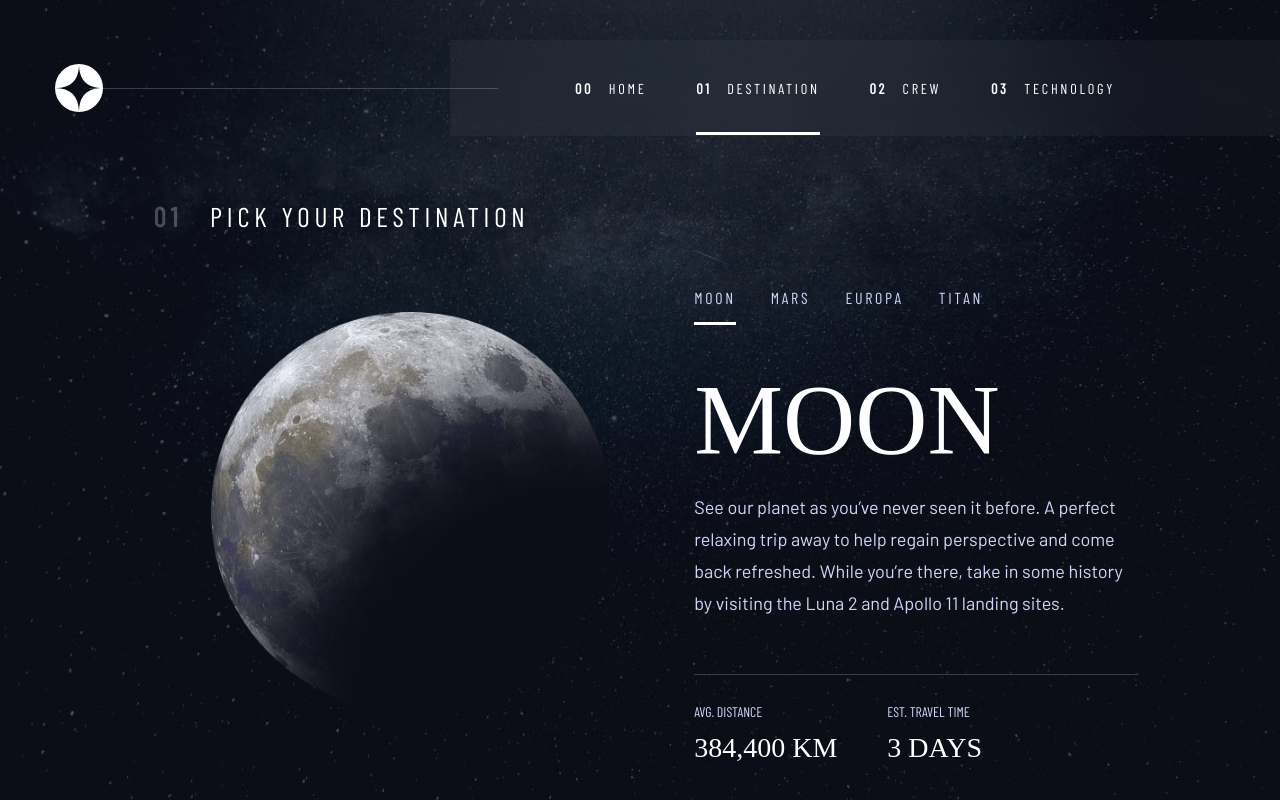
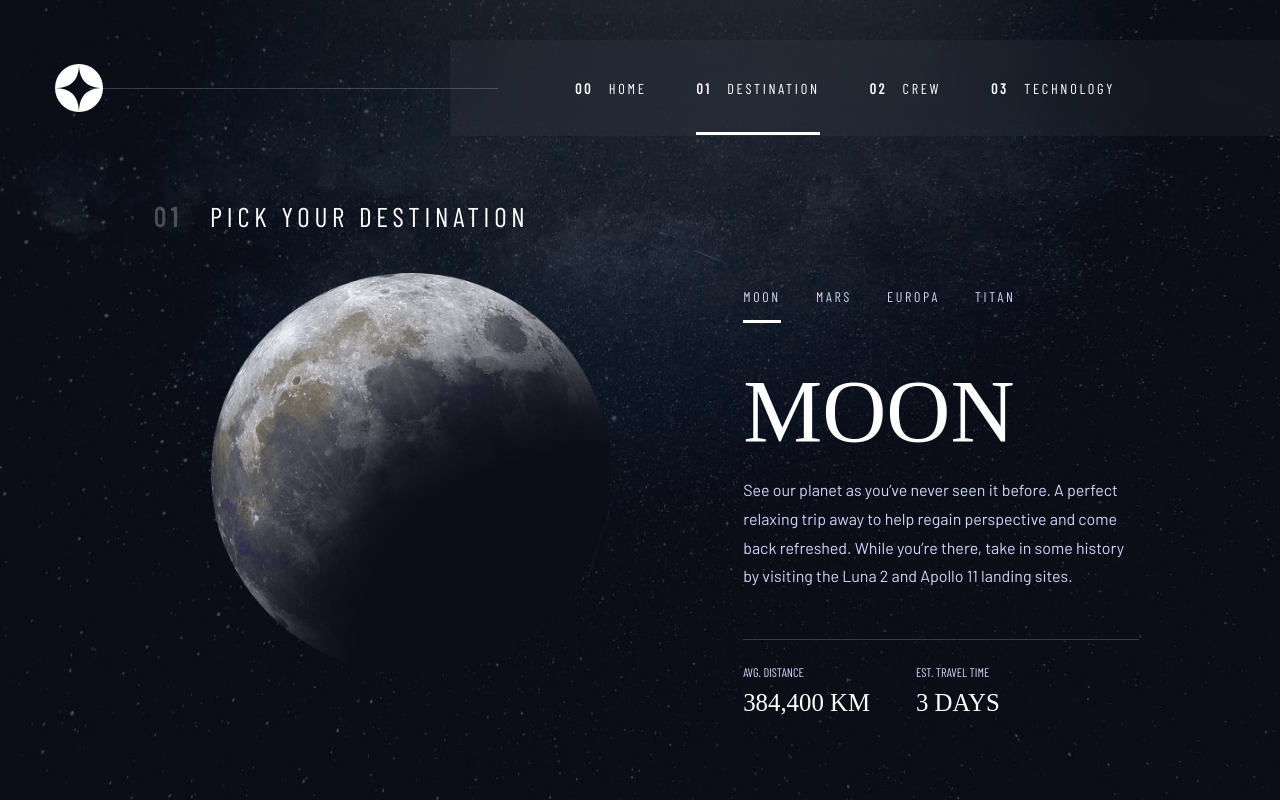
Before and after one commit to aya-94/space-tourism-frontend-mentor, a React (Create React App) app: page /destination in a window 1280 px wide. Built offline with nearby package versions, Linux system fonts and the light colour scheme; a web font is replaced by a local one.

Commit message:
destination - px to vh

```diff
--- a/src/pages/Destination.module.css
+++ b/src/pages/Destination.module.css
@@ -30,44 +30,50 @@
     background-size: 50vh;
     width: 445px;
     height: 445px;
+    align-self: flex-end;
+    margin-top: 5vh;
     margin-left: 4.5vw;
-    margin-top: 10vh;
 }
 
 .mars {
     background: url('../assets/destination/image-mars.png') no-repeat;
+    background-size: 50vh;
     width: 445px;
     height: 445px;
+    align-self: flex-end;
+    margin-top: 5vh;
     margin-left: 4.5vw;
-    margin-top: 10vh;
 }
 
 .europa {
     background: url('../assets/destination/image-europa.png') no-repeat;
+    background-size: 50vh;
     width: 445px;
     height: 445px;
+    align-self: flex-end;
+    margin-top: 5vh;
     margin-left: 4.5vw;
-    margin-top: 10vh;
 }
 
 .titan {
     background: url('../assets/destination/image-titan.png') no-repeat;
+    background-size: 50vh;
     width: 445px;
     height: 445px;
+    align-self: flex-end;
+    margin-top: 5vh;
     margin-left: 4.5vw;
-    margin-top: 10vh;
 }
 
 .destinationContainer .content {
-    width: 445px;
-    height: 472px;
+    width: 49.5vh;
     margin-top: 7vh;
 }
 
 .planets ul {
     display: flex;
     font-family: 'Barlow Condensed', sans-serif;
-    font-size: 16px;
+    font-size: 1.75vh;
     letter-spacing: 2.7px;
     color: #D0D6F9;
 }
@@ -89,7 +95,7 @@
 
 .content h3 {
     font-family: 'Bellefair', serif;
-    font-size: 100px;
+    font-size: 11.1vh;
     text-transform: uppercase;
     color: #fff;
     font-weight: 200;
@@ -98,36 +104,35 @@
 
 .content p {
     font-family: 'Barlow', sans-serif;
-    font-size: 18px;
-    line-height: 32px;
+    font-size: 2vh;
+    line-height: 3.6vh;
     color: #D0D6F9;
     margin: 0;
 }
 
 .content .line {
-    width: 444px;
+    width: 49.5vh;
     height: 1px;
     background-color: #383B4B;
-    margin-top: 55px;
+    margin-top: 6vh;
 }
 
 .info {
     display: flex;
-
 }
 
 .info h4 {
     font-family: 'Barlow Condensed', sans-serif;
-    font-size: 14px;
+    font-size: 1.56vh;
     text-transform: uppercase;
-    margin: 28px 125px 12px 0;
+    margin: 3.1vh 14vh 1.3vh 0;
     color: #D0D6F9;
     font-weight: 200;
 }
 
 .info p {
     font-family: 'Bellefair', serif;
-    font-size: 28px;
+    font-size: 3.1vh;
     color: #fff;
     text-transform: uppercase;
 }
```
